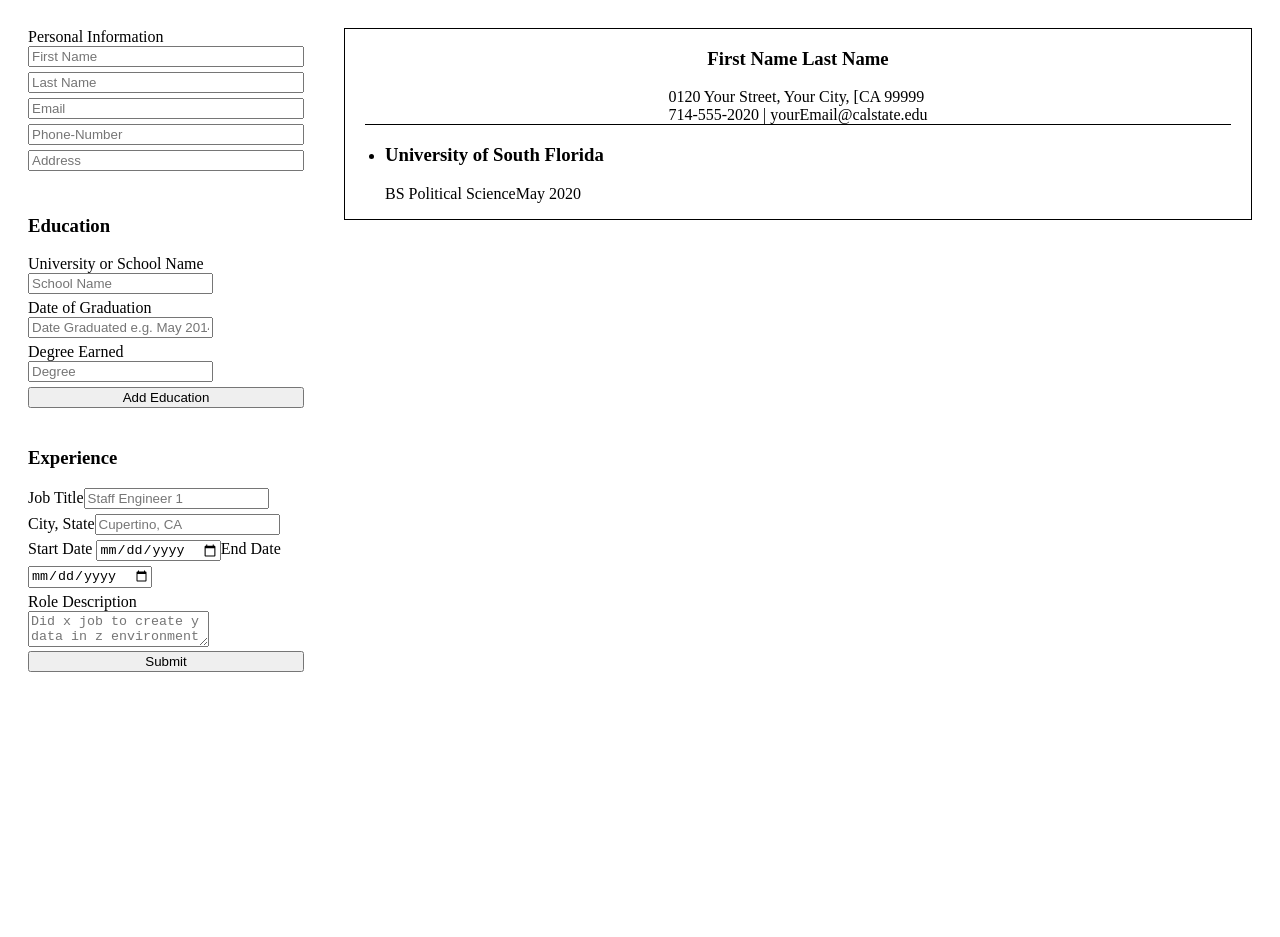
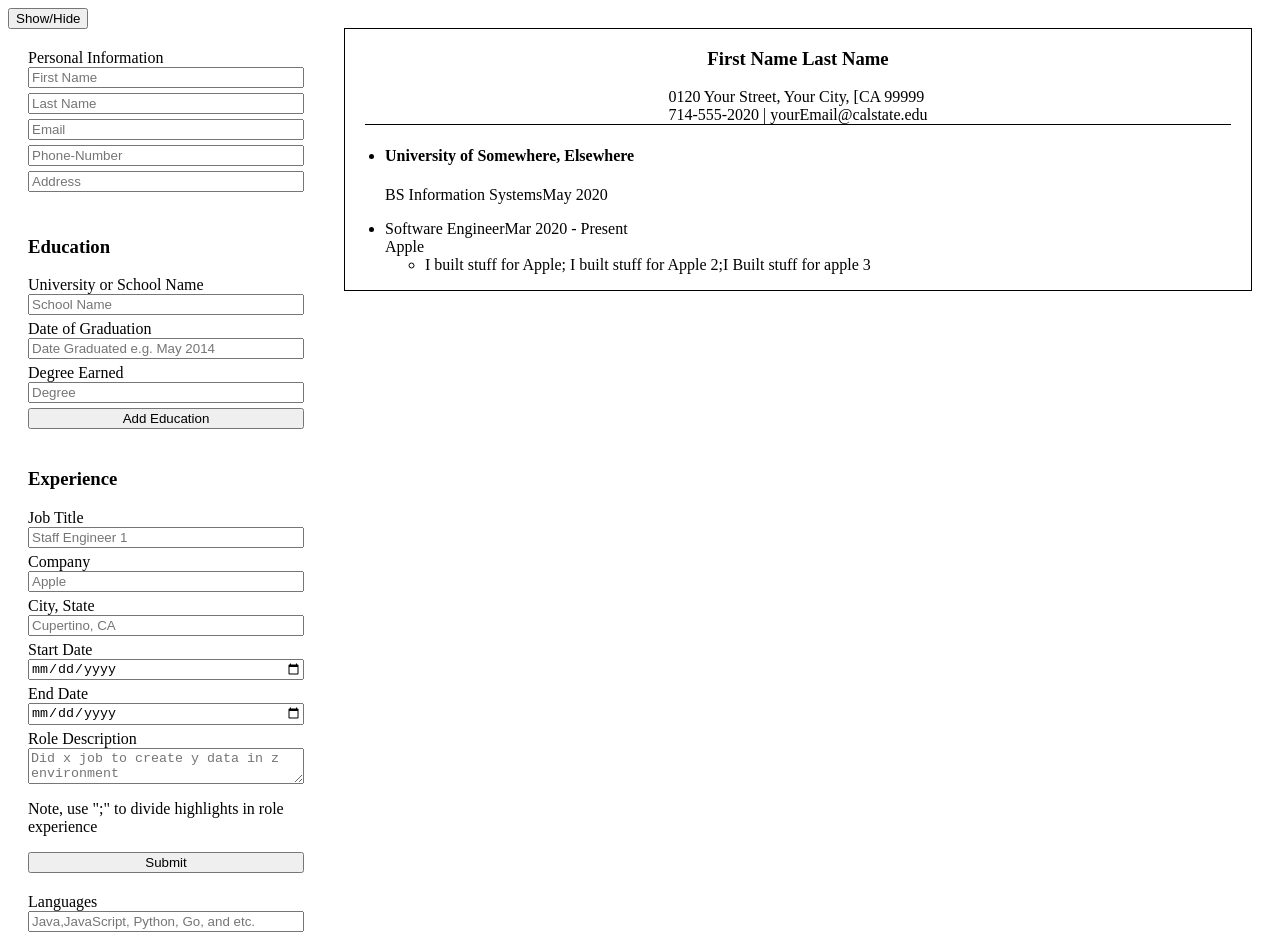
Before and after one commit to WChan95/cv-project, a React (Create React App) app: page / in a window 1280 px wide. Shown: the top 937 px of the page. Before the commit the page ends 800 px from the top, so only its background shows below. Built offline with nearby package versions, Linux system fonts and the light colour scheme.

Commit message:
for code sandbox

```diff
--- a/src/components/App.js
+++ b/src/components/App.js
@@ -2,10 +2,12 @@ import React, { Component, useState } from "react";
 
 import "../assets/App.scss";
 import reactDom from "react-dom";
+import uniqid from "uniqid";
 
 import Personal from "./Personal";
 import Education from "./Education";
 import Experience from "./Experience";
+import TechnicalSkills from "./TechnicalSkills";
 import Preview from "./Preview";
 
 class App extends Component {
@@ -20,21 +22,37 @@ class App extends Component {
         address: "0120 Your Street, Your City, [CA 99999",
       },
       education: {
+        school: {
+          schoolName: "",
+          degree: "",
+          dateGraduated: "",
+          id: uniqid(),
+        },
         schools: [
           {
-            schoolName: "University of South Florida",
-            degree: "BS Political Science",
+            schoolName: "University of Somewhere, Elsewhere",
+            degree: "BS Information Systems",
             dateGraduated: "May 2020",
-            id: "0",
+            id: uniqid(),
           },
         ],
       },
       experience: {
-        jobs: [{}],
+        job: { jobTitle: "" },
+        jobs: [
+          {
+            jobTitle: "Software Engineer",
+            company: "Apple",
+            location: "Cupertino, CA",
+            startDate: "Mar 2020",
+            endDate: "Present",
+            roleDescription: "I built stuff for Apple;\nI built stuff for Apple 2;I Built stuff for apple 3",
+          },
+        ],
       },
     };
   }
-  //schoolName: "California State University, Fullerton", degree:"Bachelor of Science, Computer Science", dateGraduated:"May 2010"
+  //schoolName: "California State University, Fullerston", degree:"Bachelor of Science, Computer Science", dateGraduated:"May 2010"
   handlePersonal = (childData) => {
     this.setState((prevState) => ({
       personal: { ...prevState.personal, ...childData },
@@ -52,13 +70,19 @@ class App extends Component {
       experience: { ...prevState.experience.jobs, ...childData },
     }));
   };
+
   render() {
     return (
       <div className="app">
         <div>
-          <Personal parentCallback={this.handlePersonal} />
+          <div>
+            <button>Show/Hide</button>
+            <Personal parentCallback={this.handlePersonal} />
+          </div>
+
           <Education parentCallback={this.handleEducation} />
           <Experience parentCallback={this.handleExperience} />
+          <TechnicalSkills />
         </div>
         <div>
           <Preview {...this.state} />
--- a/src/components/Education.js
+++ b/src/components/Education.js
@@ -40,28 +40,22 @@ class Education extends Component {
       <div>
         <form className="forms" onSubmit={this.handleParent}>
           <h3>Education</h3>
-          <label>
-            <span>University or School Name</span>
+          <label>University or School Name</label>
           <input
             type="text"
             placeholder="School Name"
             name="schoolName"
             onChange={this.handleChange}
           />
-          </label>
-          <label>
-            <span>Date of Graduation</span>
+          <label>Date of Graduation</label>
           <input
             type="text"
             placeholder="Date Graduated e.g. May 2014"
             name="dateGraduated"
             onChange={this.handleChange}
           />
-          </label>
-          <label>
-            <span>Degree Earned</span>
+          <label>Degree Earned</label>
           <input type="text" placeholder="Degree" name="degree" onChange={this.handleChange} />
-          </label>
           <button>Add Education</button>
         </form>
       </div>
--- a/src/components/Experience.js
+++ b/src/components/Experience.js
@@ -1,56 +1,74 @@
 import { render } from "@testing-library/react";
 import React, { Component } from "react";
+import { clearAllInputs } from "./utils/Utils";
 import "../assets/Forms.scss";
 
 class Experience extends Component {
   constructor(props) {
     super(props);
-    this.state = {job:{jobTitle:"", location:"",startDate:"",endDate:"",roleDescription:""},jobs:[]};
+    this.state = {
+      job: { jobTitle: "", location: "", startDate: "", endDate: "", roleDescription: "" },
+      jobs: [],
+    };
   }
 
   handleChange = (event) => {
-
-    const {name, value} = event.target;
+    const { name, value } = event.target;
     this.setState((prevState) => ({
-      job:{...prevState.job, [name]:value}
-    }))
-
+      job: { ...prevState.job, [name]: value },
+    }));
   };
-
   handleParent = (event) => {
     event.preventDefault();
     this.setState({
-      jobs:this.state.jobs.concat(this.state.job),
-      job:{obTitle:"", location:"",startDate:"",endDate:"",roleDescription:""}
-    })
-    this.props.parentCallback({...this.state})
+      jobs: this.state.jobs.concat(this.state.job),
+      job: { jobTitle: "", company:"", location: "", startDate: "", endDate: "", roleDescription: "" },
+    });
+    clearAllInputs(); //clears all input forms after submittal
+    this.props.parentCallback({ ...this.state });
+  };
 
-  }
 
   render() {
     return (
       <form className="forms" onSubmit={this.handleParent}>
         <h3>Experience</h3>
-        <label>
-          Job Title
-          <input type="text" placeholder="Staff Engineer 1" name="jobTitle" onChange={this.handleChange} value={this.state.jobTitle}/>
-        </label>
-        <label>
-          City, State
-          <input type="text" placeholder="Cupertino, CA" name="location" onChange={this.handleChange} />
-        </label>
-        <label>
-          <span>
-            Start Date <input type="date" name = "startDate" onChange={this.handleChange}></input>
-          </span>
-          <span>
-            End Date <input type="date"  name = "endDate" />
-          </span>
-        </label>
-        <label>
-          Role Description
-          <textarea placeholder="Did x job to create y data in z environment" onChange={this.handleChange} />
-        </label>
+        <label>Job Title </label>
+        <input
+          type="text"
+          placeholder="Staff Engineer 1"
+          name="jobTitle"
+          onChange={this.handleChange}
+        />
+        <label>Company</label>
+        <input
+          type="text"
+          placeholder="Apple"
+          name="company"
+          onChange={this.handleChange}
+        />
+
+        <label>City, State </label>
+        <input
+          type="text"
+          placeholder="Cupertino, CA"
+          name="location"
+          onChange={this.handleChange}
+        />
+        {/* For Start and end date forms */}
+        <label>Start Date</label>
+        <input type="date" name="startDate" onChange={this.handleChange} />
+        <label>End Date</label>
+        <input type="date" name="endDate" />
+
+        <label>Role Description</label>
+        <textarea
+          placeholder="Did x job to create y data in z environment"
+          name="roleDescription"
+          onChange={this.handleChange}
+        />
+        <p>Note, use ";" to divide highlights in role experience</p>
+
         <button>Submit</button>
       </form>
     );
--- a/src/components/Preview.js
+++ b/src/components/Preview.js
@@ -11,6 +11,7 @@ class Preview extends Component {
     //console.log(this.props.personal)
 
     const schools = this.props.education.schools;
+    const work = this.props.experience.jobs;
     return (
       <div className="preview">
         <div className="cvHeader">
@@ -21,6 +22,7 @@ class Preview extends Component {
           </div>
         </div>
         <SchoolList schools={schools} />
+        <WorkList jobs={work} />
       </div>
     );
   }
@@ -34,7 +36,7 @@ function SchoolList(props) {
         return (
           <li key={school.id}>
             <div className="education">
-              <h3>{school.schoolName}</h3>
+              <h4>{school.schoolName}</h4>
               <div className="dateDegree">
                 <span>{school.degree}</span>
                 <span>{school.dateGraduated}</span>
@@ -46,4 +48,32 @@ function SchoolList(props) {
     </ul>
   );
 }
+
+function WorkList(props) {
+  const { jobs } = props;
+  const parseRole = () => {
+
+  }
+  return (
+    <ul className="cvExperience">
+      {jobs.map((job) => {
+        job.roleDescription.split(";");
+        return (
+          <li>
+            <div className="job_date">
+              <span>{job.jobTitle}</span>
+              <span>
+                {job.startDate} - {job.endDate}
+              </span>
+            </div>
+            <div>{job.company}</div>
+            <ul>
+              <li>{job.roleDescription}</li>
+            </ul>
+          </li>
+        );
+      })}
+    </ul>
+  );
+}
 export default Preview;
--- /dev/null
+++ b/src/components/TechnicalSkills.js
@@ -0,0 +1,28 @@
+import React, { Component } from "react";
+import "../assets/Forms.scss";
+
+class TechnicalSkills extends Component {
+  render() {
+    return (
+      <form className="forms">
+        <label>Languages</label>
+        <input type="text" name="languages" placeholder="Java,JavaScript, Python, Go, and etc." />
+
+        <label>Frameworks/Libraries</label>
+        <input
+          type="text"
+          name="frameworks_libraries"
+          placeholder="React.js SpringBoot, Flask, vue.js"
+        />
+        <label>Tools</label>
+        <input type="text" name="tools" placeholder="git, babel, Webpack, Docker, AWS" />
+
+        <button>Submit</button>
+      </form>
+    );
+  }
+}
+
+export default TechnicalSkills;
+
+//Languages, frameworks, and tools
```
Lines whose indentation alone changed are shown as unchanged.
